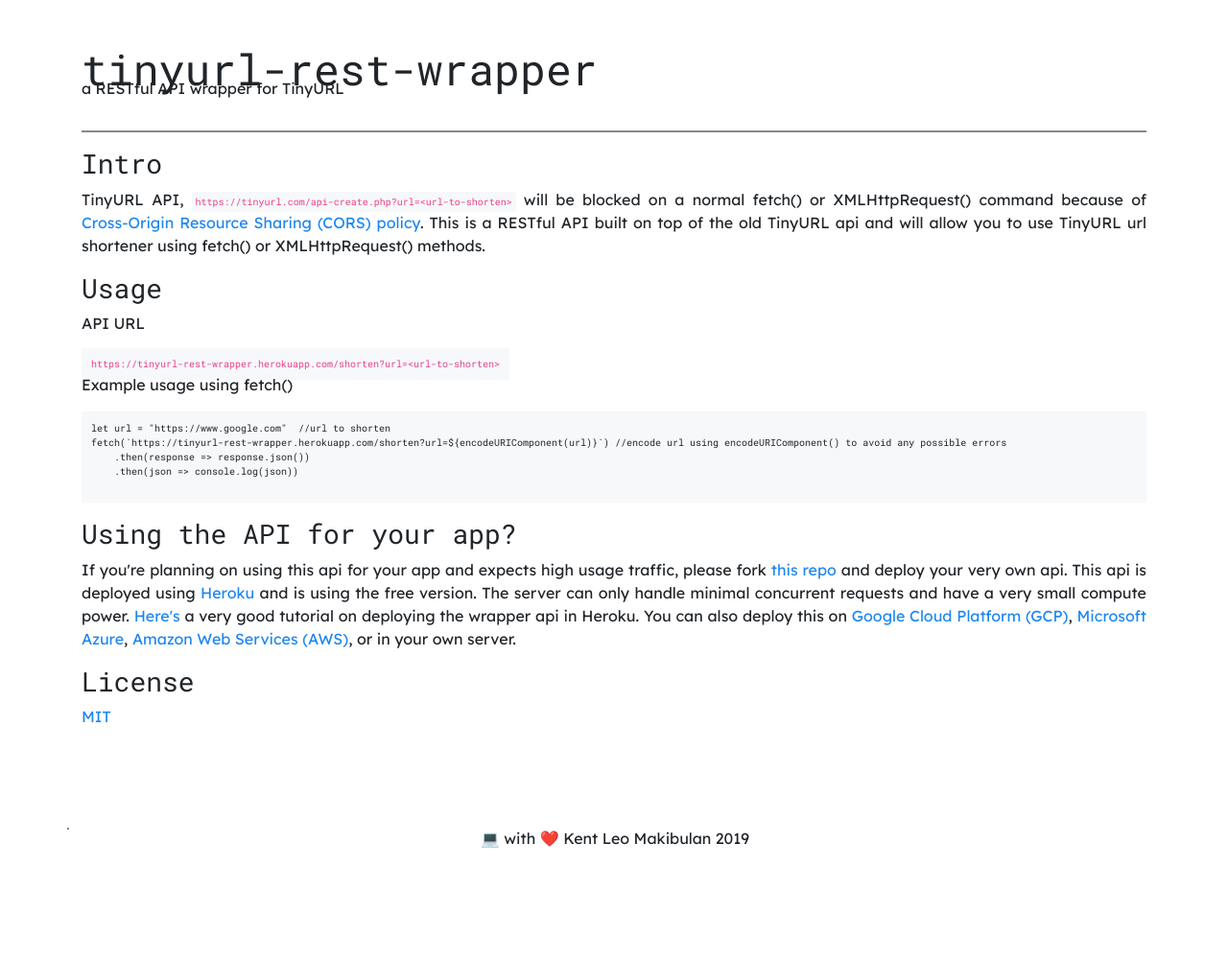
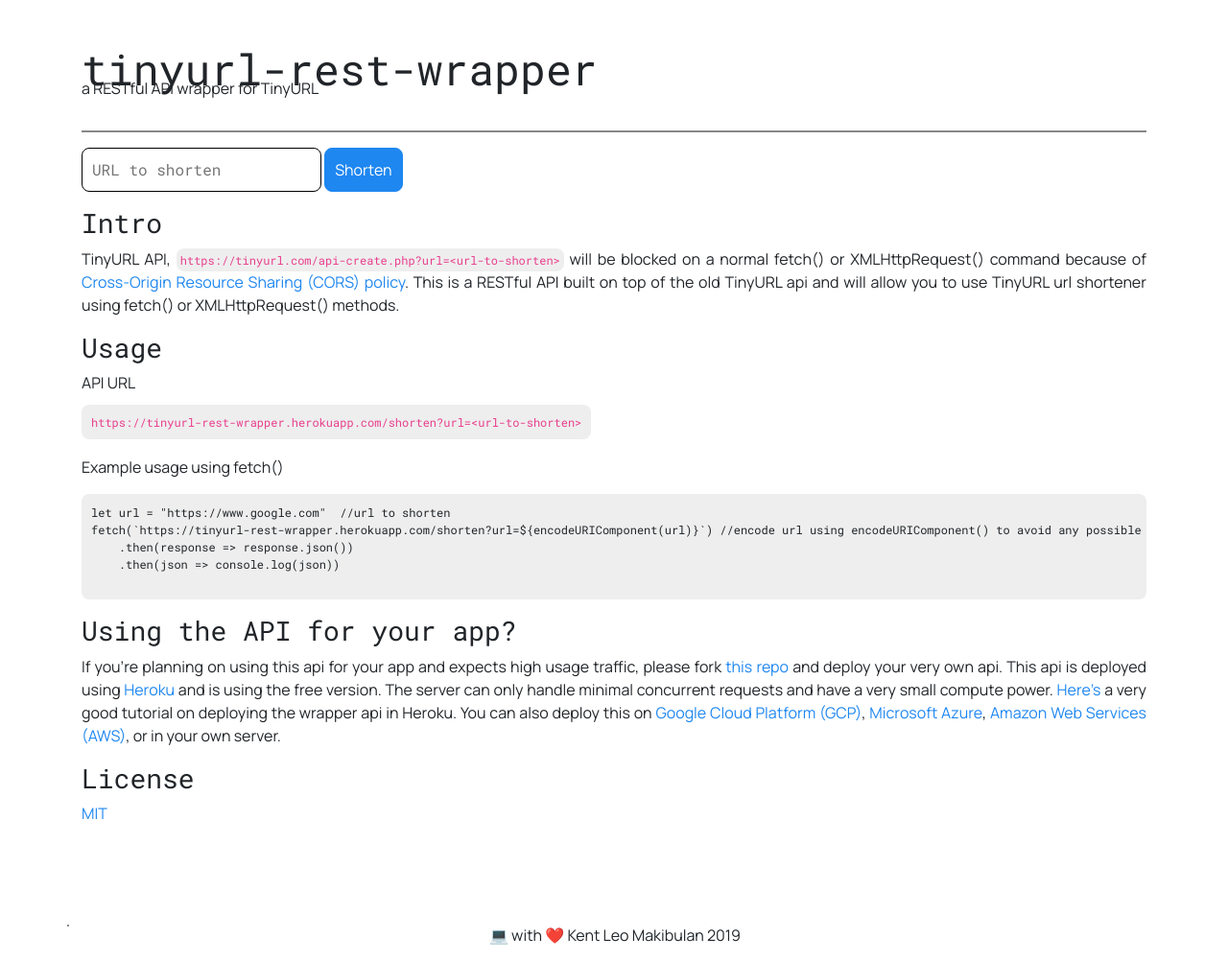
Before and after one commit to iamkentleom/tinyurl-rest-wrapper, a Flask app: page / in a window 1280 px wide. Shown: the whole page at 96% size. Before the commit the page ends 884 px from the top, so only its background shows below. Run offline with Flask 2, Linux system fonts and the light colour scheme; some libraries are stand-ins or nearby versions.

Commit message:
feat(homepage): add shorten link input feature

```diff
--- /dev/null
+++ b/static/app.js
@@ -0,0 +1,12 @@
+const INPUT = document.getElementById('url')
+const BTN = document.getElementById('shorten')
+const DISP = document.getElementById('tinyurl-link')
+
+BTN.addEventListener('click', () => {
+    DISP.innerText = 'Loading...'
+    const url = encodeURI(INPUT.value)
+    fetch(`/shorten?url=${ url }`)
+        .then(json => json.json())
+        .then(res => DISP.innerHTML = `TinyURL: <a href="${ res.tinyurl }" target="_blank">${ res.tinyurl }</a>`)
+        .catch(e => DISP.innerText = 'Error. Please try again.')
+})
--- a/static/style.css
+++ b/static/style.css
@@ -1,21 +1,43 @@
 body{
-    font-family: 'Lexend Deca', sans-serif;
+    font-family: 'Manrope', sans-serif;
     text-align: justify;
 }
 code, pre{
-    font-family: 'Roboto Mono', monospace;
-    background-color: #f6f8fa;
+    font-family: 'Roboto Mono', monospace !important;
+    background-color: #eeeeee;
     padding: 4px;
-    border-radius: 2px;
+    border-radius: 8px;
     overflow: auto;
-    font-size: 10px;;
+    font-size: 12px;;
+}
+input{
+    padding: 10px;
+    border-radius: 8px;
+    border: 1px solid #000000;
+    width: 250px;
+}
+input:focus{
+    border: 1px solid #1e87f0;
+}
+button{
+    background-color: #1e87f0;
+    border: 1px solid #1e87f0;
+    border-radius: 8px;
+    font-family: 'Manrope', sans-serif;
+    color: #fff;
+    padding: 10px;
+    cursor: pointer;
+}
+button:hover{
+    background-color: #1874cf;
+    border: 1px solid #1874cf;
 }
 .pd{
     padding: 10px !important;
     border: none !important;
 }
 .code{
-    font-family: 'Roboto Mono', monospace;
+    font-family: 'Roboto Mono', monospace !important;
 }
 h1{
     line-height: 0;
--- a/templates/index.html
+++ b/templates/index.html
@@ -7,7 +7,7 @@
     <link rel="shortcut icon" href="static/favicon.png" type="image/x-icon">
     <link rel="stylesheet" href="https://cdn.jsdelivr.net/npm/bootstrap-grid-only@1.0.0/bootstrap.css">
     <script src="https://cdn.jsdelivr.net/gh/google/code-prettify@master/loader/run_prettify.js"></script>
-    <link href="https://fonts.googleapis.com/css?family=Lexend+Deca|Roboto+Mono:400,700&display=swap" rel="stylesheet">
+    <link href="https://fonts.googleapis.com/css?family=Manrope|Roboto+Mono:400,700&display=swap" rel="stylesheet">
     <link type="text/css" rel="stylesheet" href="static/style.css">
     <title>tinyurl-rest-wrapper | Documentation</title>
 </head>
@@ -23,6 +23,13 @@
         <hr>
         <div class="row">
             <div class="col">
+                <input type="text" id="url" class="code" placeholder="URL to shorten" value="">
+                <button id="shorten">Shorten</button>
+                <p id="tinyurl-link" class="code"></p>
+            </div>
+        </div>
+        <div class="row">
+            <div class="col">
                 <h3 class="code">Intro</h3>
                 <p>
                     TinyURL API, <code>https://tinyurl.com/api-create.php?url=&lt;url-to-shorten&gt;</code> will be blocked on a normal fetch() or XMLHttpRequest() command because of <a href="https://developer.mozilla.org/en-US/docs/Web/HTTP/CORS">Cross-Origin Resource Sharing (CORS) policy</a>. This is a RESTful API built on top of the old TinyURL api and will allow you to use TinyURL url shortener using fetch() or XMLHttpRequest() methods.
@@ -34,6 +41,8 @@
                 <h3 class="code">Usage</h3>
                 <p>API URL</p>
                 <code class="pd">https://tinyurl-rest-wrapper.herokuapp.com/shorten?url=&lt;url-to-shorten&gt;</code>
+                <br/>
+                <br>
                 <p>Example usage using fetch()</p>
                 <pre class="prettyprint lang-js pd">
 let url = "https://www.google.com"  //url to shorten
@@ -64,4 +73,5 @@ fetch(`https://tinyurl-rest-wrapper.herokuapp.com/shorten?url=${encodeURICompone
         </div>
     </div>
 </body>
+<script src="static/app.js"></script>
 </html>
```
